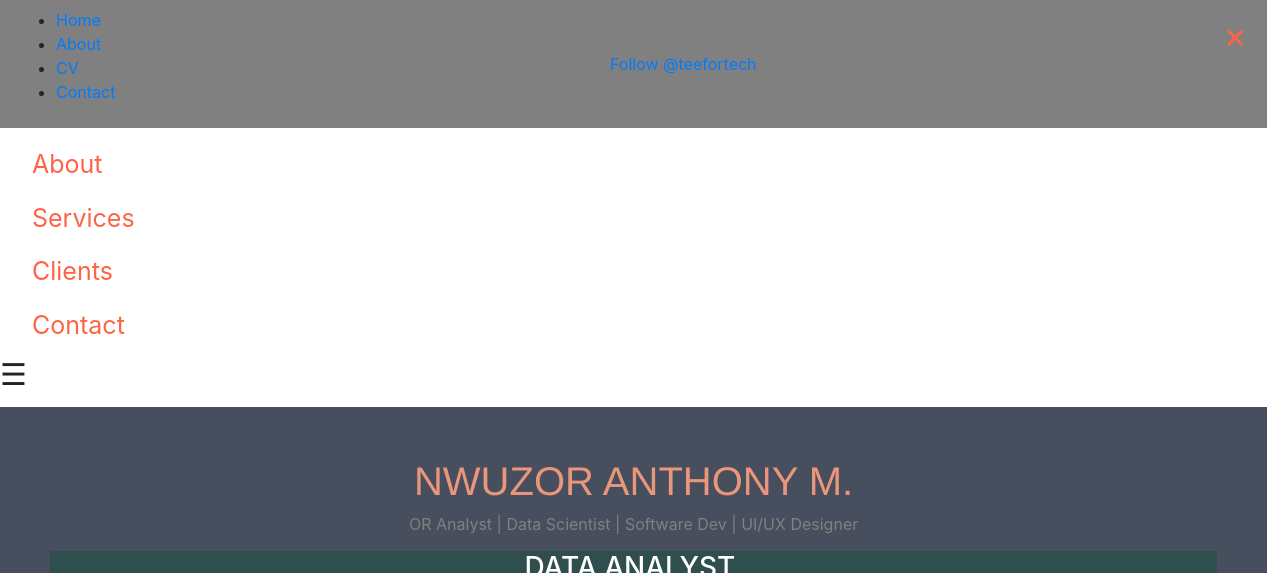
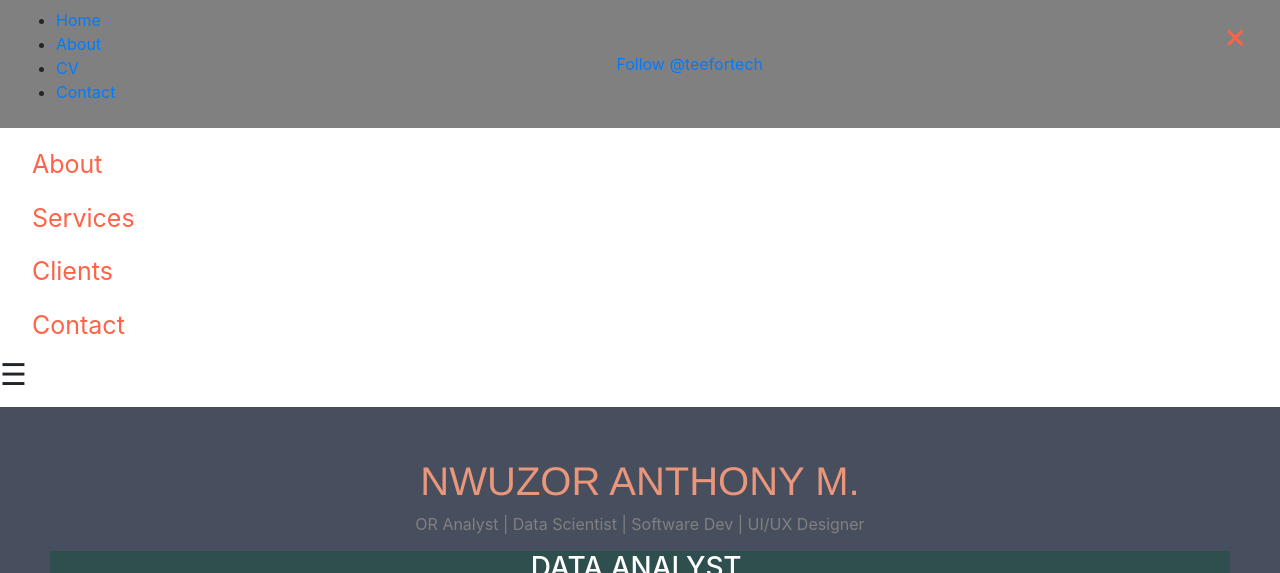
Before and after one commit to teefortech/teefortech.github.io, a Jekyll site: the page about.html, which Jekyll copies as it is, in a window 1280 px wide. Shown: the top 573 px of the page. Built offline with Jekyll 4.4.1, drawn with Linux system fonts in a browser that asks for light colours; nearby versions of some CDN libraries; comment, search, counter and statistics services are not loaded; grey boxes are pictures that could not be loaded.

Commit message:
Update style.css

```diff
--- a/css/style.css
+++ b/css/style.css
@@ -2,7 +2,7 @@
   margin: 100 0;
   font-family: Arial, sans-serif;
   background-color: #001015;
-  width: 99%;
+  width: 100%;
 
 }
 
@@ -10,8 +10,8 @@
   position: fixed;
   top: 0;
   left: 0;
-  width: 99%;
-  background-color: #009080;
+  width: 100%;
+  background-color: #008080;
   padding: 12px 0;
   box-shadow: 0px 2px 5px rgba(0, 0, 0, 0.1);
   z-index: 1000;
```
